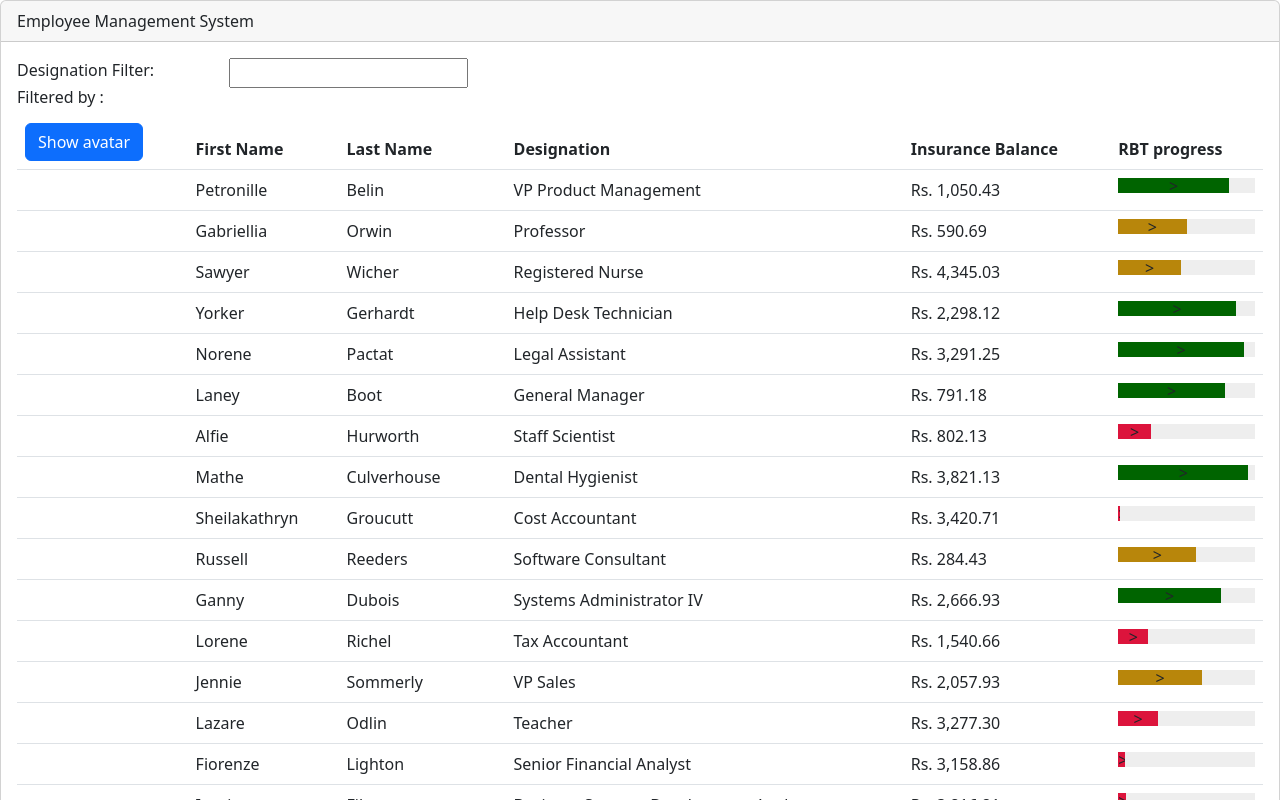
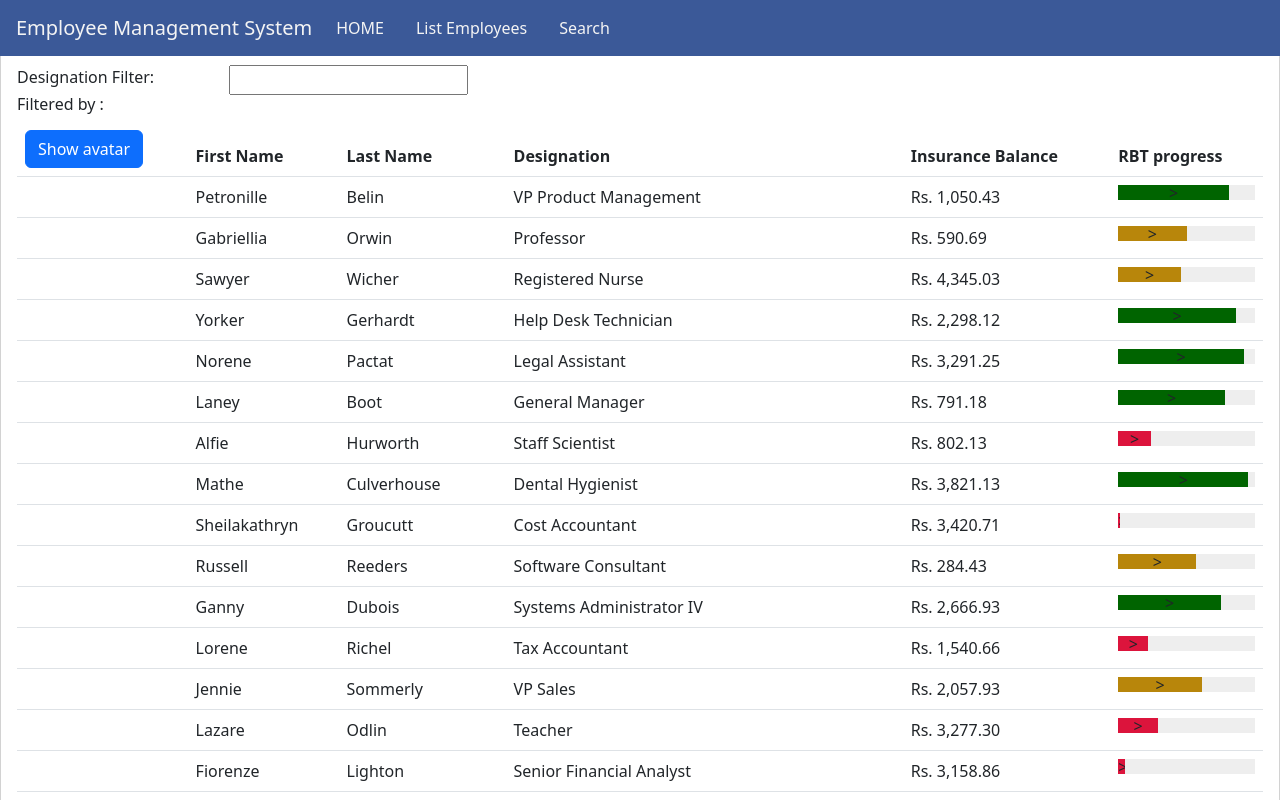
Before and after one commit to ThusharaSamaraweera/EMS-with-Angular, an Angular app: page / in a window 1280 px wide. Shown: the top 800 px of the page. Built offline with nearby package versions, Linux system fonts and the light colour scheme.

Commit message:
add header

```diff
--- a/src/app/app.component.html
+++ b/src/app/app.component.html
@@ -1,3 +1,39 @@
+<div>
+  <nav class="navbar navbar-expand-lg fixed-top">
+    <a class="navbar-brand mx-3">Employee Management System </a>
+    <button
+      class="navbar-toggler"
+      type="button"
+      data-toggle="collapse"
+      data-target="#navbarSupportedContent"
+      aria-controls="navbarSupportedContent"
+      aria-expanded="false"
+      aria-label="Toggle navigation"
+    >
+      <span class="navbar-toggler-icon"></span>
+    </button>
+    <div class="collapse navbar-collapse" id="navbarSupportedContent">
+      <ul class="navbar-nav mr-4">
+        <li class="nav-item">
+          <a class="nav-link" routerLink="/home">HOME</a>
+        </li>
+        <li class="nav-item">
+          <a class="nav-link" routerLink="/employees">List Employees</a>
+        </li>
+        <li class="nav-item">
+          <a class="nav-link">Search</a>
+        </li>
+      </ul>
+    </div>
+
+    <div class="message mr-4" *ngIf="fullName">Welcome : {{ fullName }}</div>
+    <ul class="navbar-nav mr-4" *ngIf="fullName">
+      <li class="nav-item">
+        <a class="nav-link">Logout</a>
+      </li>
+    </ul>
+  </nav>
+</div>
 <div>
   <app-employees></app-employees>
 </div>
--- a/src/app/app.component.scss
+++ b/src/app/app.component.scss
@@ -0,0 +1,26 @@
+.navbar {
+  background: #3b5998;
+}
+
+.nav-link,
+.navbar-brand {
+  color: #f4f4f4;
+  cursor: pointer;
+}
+
+.nav-link {
+  margin-right: 1em !important;
+}
+
+.nav-link:hover {
+  background: #f4f4f4;
+  color: #070707;
+  border-radius: 10px;
+}
+
+.navbar-toggler {
+  background: #fff !important;
+}
+.message {
+  color: #f4f4f4;
+}
--- a/src/app/app.component.ts
+++ b/src/app/app.component.ts
@@ -6,5 +6,5 @@ import { Component } from '@angular/core';
   styleUrls: ['./app.component.scss']
 })
 export class AppComponent {
-  title = 'my-app';
+  fullName = '';
 }
--- a/src/app/employees/employees.component.html
+++ b/src/app/employees/employees.component.html
@@ -1,7 +1,4 @@
-<div class="card">
-  <div class="card-header">
-    {{ title }}
-  </div>
+<div class="card mt-5">
   <div class="card-body">
     <div class="row">
       <div class="col-md-2">Designation Filter:</div>
```
